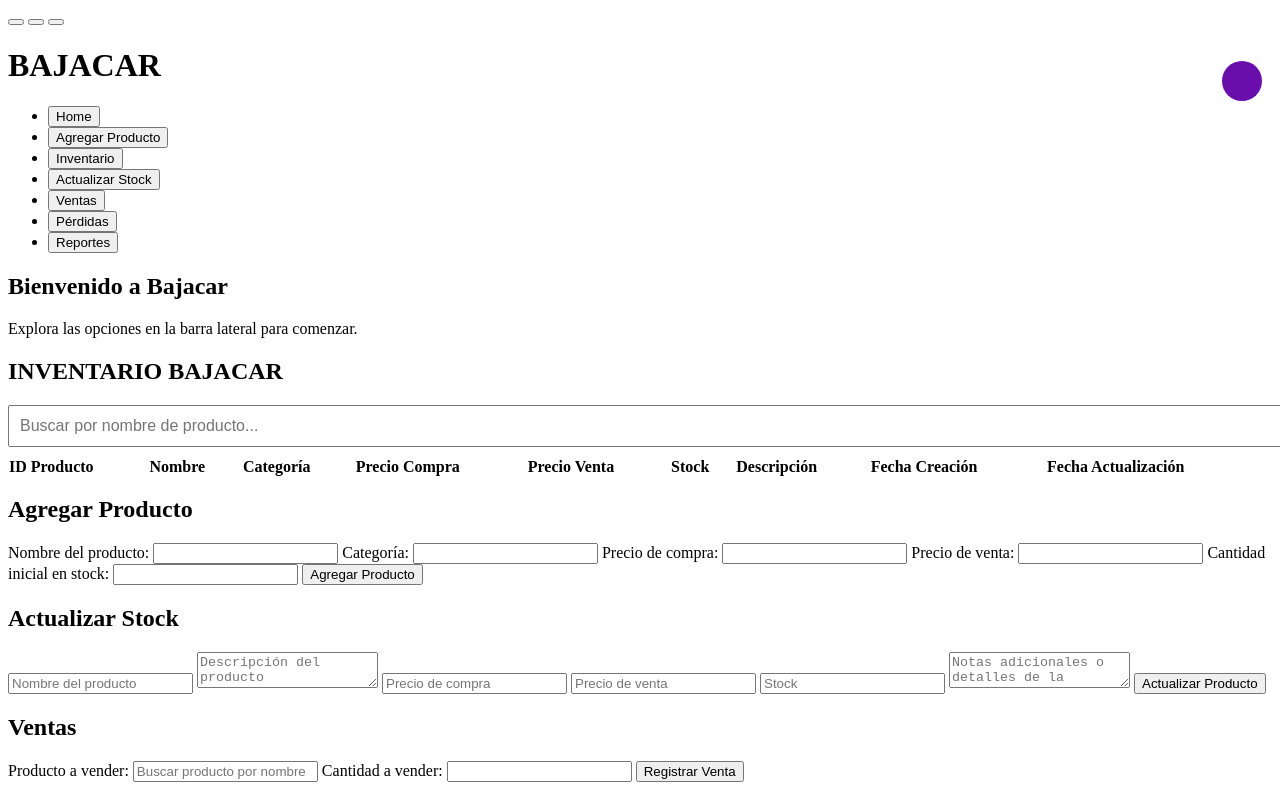
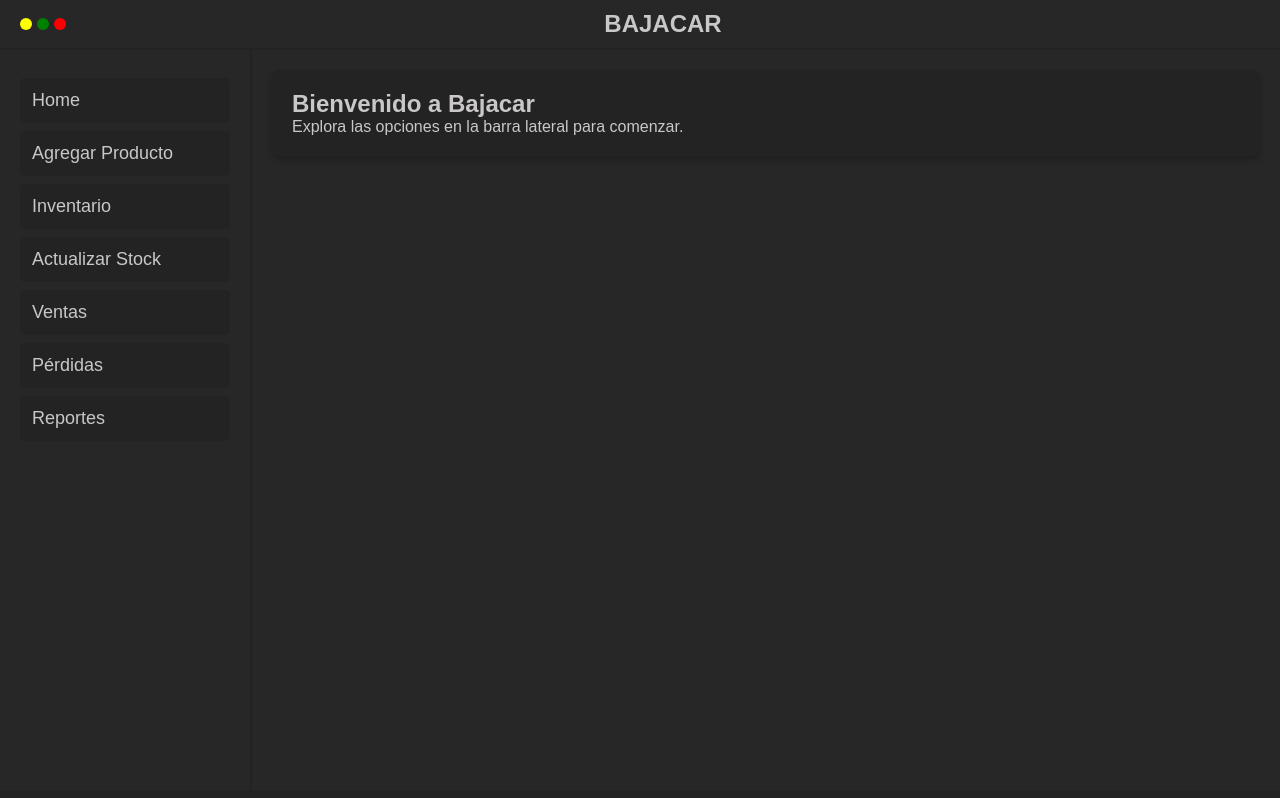
Before and after one commit to EduardoGV117/inventario-taller, a website: page bajacarr/ProyectoParra/pagina.html in a window 1280 px wide. Both pictures are taken after a click on the button "Home". Shown: the top 798 px of the page. Drawn offline with Linux system fonts and the light colour scheme; no server answers.

Commit message:
usercontainercorreccion

```diff
--- a/bajacarr/ProyectoParra/public/css/styles.css
+++ b/bajacarr/ProyectoParra/public/css/styles.css
@@ -1,4 +1,69 @@
-/* Contenedor de la información del usuario */
+/* Colores */
+:root {
+    --bg-color: #222;
+    --text-color: #c9c7c7;
+    --secondary-color: #272727;
+    --highlight-color: #242323;
+    --highlight-hover: #4CAF50; /* Verde para hover */
+}
+
+/* Reset de márgenes y padding */
+* {
+    margin: 0;
+    padding: 0;
+    box-sizing: border-box;
+}
+
+/* Estilo general del body */
+body {
+    font-family: Arial, sans-serif;
+    background-color: var(--bg-color);
+    color: var(--text-color);
+}
+
+/* Header */
+.header {
+    display: flex;
+    justify-content: space-between;
+    align-items: center;
+    padding: 10px 20px;
+    background-color: var(--secondary-color);
+    border-bottom: 2px solid var(--highlight-color);
+    position: relative;
+}
+
+.window-controls {
+    display: flex;
+    gap: 5px;
+}
+
+.control {
+    width: 12px;
+    height: 12px;
+    border-radius: 50%;
+    border: none;
+    cursor: pointer;
+}
+
+.minimize {
+    background-color: yellow;
+}
+
+.maximize {
+    background-color: green;
+}
+
+.close {
+    background-color: red;
+}
+
+.title {
+    font-size: 24px;
+    font-weight: bold;
+}
+
+
+* Contenedor de la información del usuario */
 #user-container {
     position: relative; /* Necesario para posicionar el botón dentro de este contenedor */
   }
@@ -61,3 +126,100 @@
   #logout-button:hover {
       background: #c9302c;
   }
+
+/* Contenedor principal */
+.container {
+    display: flex;
+    height: calc(100vh - 60px);
+}
+
+/* Sidebar */
+.sidebar {
+    background-color: var(--secondary-color);
+    width: 250px;
+    padding: 20px;
+}
+
+.navbar {
+    list-style: none;
+}
+
+.nav-btn {
+    display: block;
+    width: 100%;
+    padding: 12px;
+    margin: 8px 0;
+    text-align: left;
+    background-color: var(--highlight-color);
+    border: none;
+    color: var(--text-color);
+    border-radius: 5px;
+    font-size: 18px; /* Aumentado tamaño de fuente */
+    cursor: pointer;
+    transition: background-color 0.3s ease;
+}
+
+.nav-btn:hover {
+    background-color: var(--highlight-hover); /* Cambio a verde */
+    color: var(--bg-color);
+}
+
+/* Contenido principal */
+.main-content {
+    flex-grow: 1;
+    padding: 20px;
+    background-color: var(--secondary-color);
+    border-left: 2px solid var(--highlight-color);
+    height: 100%;  /* Asegura que se ajuste al contenedor */
+    overflow-y: auto; /* Agrega desplazamiento si el contenido es grande */
+}
+
+.section {
+    display: none; /* Inicialmente oculto */
+    margin-bottom: 20px;
+    background-color: var(--highlight-color);
+    border-radius: 8px;
+    padding: 20px;
+    box-shadow: 0 4px 6px rgba(0, 0, 0, 0.2);
+}
+
+.active-section {
+    display: block; /* Mostrar solo la sección activa */
+}
+
+/* Mejorando formularios */
+form {
+    display: flex;
+    flex-direction: column;
+}
+
+form label {
+    margin-bottom: 8px;
+    font-weight: bold;
+}
+
+form input {
+    padding: 15px;  /* Aumentado padding */
+    margin-bottom: 15px;
+    border: 1px solid var(--highlight-color);
+    border-radius: 5px;
+    background-color: #fff;
+    color: #070707;
+    font-size: 18px; /* Aumentado tamaño de fuente */
+}
+
+form button {
+    padding: 12px;
+    background-color: var(--highlight-color);
+    border: none;
+    color: var(--text-color);
+    font-size: 16px;
+    border-radius: 5px;
+    cursor: pointer;
+    transition: background-color 0.3s ease;
+}
+
+form button:hover {
+    background-color: var(--text-color);
+    color: var(--bg-color);
+}
```
